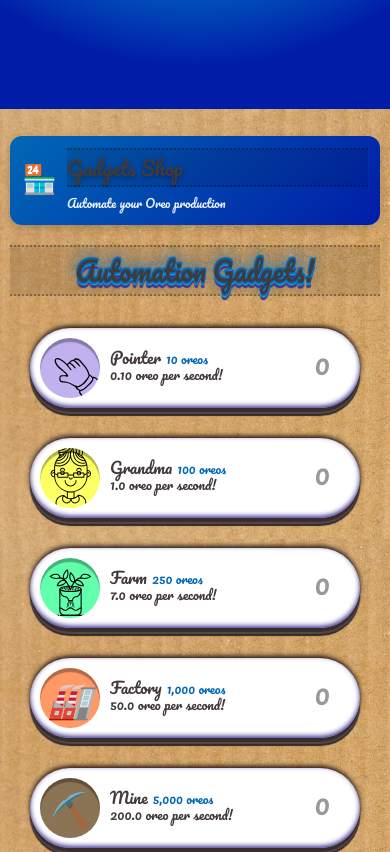
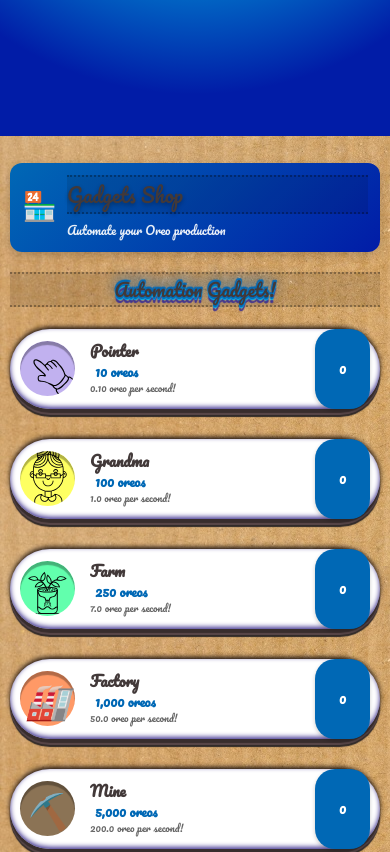
Before and after one commit to hadabo/oreo-clicker, a React app: page / in a window 390 px wide. Shown: the part 720-1572 px from the top of the page. Built offline with nearby package versions, Linux system fonts and the light colour scheme.

Commit message:
feat: Improve spacing and sizing

```diff
--- a/src/assets/style/game.css
+++ b/src/assets/style/game.css
@@ -3234,3 +3234,327 @@ h2 {
     font-size: calc(6px + 1.5vmin);
   }
 }
+
+/* =============================================
+   IMPROVED SPACING AND SIZING
+   ============================================= */
+
+/* Better list spacing */
+.automation-store,
+.trophies-list,
+.stats-list,
+.prestige-upgrades-list {
+  list-style: none;
+  padding: 0;
+  width: 95%;
+  max-width: 450px;
+  margin: 0 auto;
+}
+
+/* Improved item margins */
+.automation-item,
+.trophy-item,
+.stat-item,
+.prestige-upgrade-item {
+  list-style: none;
+  margin: 15px 0;
+  padding: 0;
+}
+
+/* Better button heights and padding */
+.buy-gadget {
+  height: 90px;
+  padding: 10px 20px 10px 90px;
+  border-radius: 45px;
+}
+
+.trophy-display {
+  height: 85px;
+  padding: 10px 20px 10px 90px;
+  border-radius: 42.5px;
+}
+
+.stat-display {
+  height: 75px;
+  padding: 10px 15px 10px 85px;
+  border-radius: 37.5px;
+}
+
+.buy-prestige-upgrade {
+  height: 90px;
+  padding: 10px 20px 10px 90px;
+  border-radius: 45px;
+}
+
+/* Larger, more prominent icons */
+.icon,
+.trophy-icon,
+.prestige-upgrade-icon {
+  width: 65px;
+  height: 65px;
+  left: 12px;
+  top: 12.5px;
+  border-radius: 32.5px;
+  font-size: 38px;
+}
+
+.stat-icon {
+  width: 60px;
+  height: 60px;
+  left: 12px;
+  top: 7.5px;
+  border-radius: 30px;
+  font-size: 35px;
+}
+
+/* Better text sizing */
+.gadget-name,
+.trophy-name,
+.buy-prestige-upgrade .upgrade-name {
+  font-size: 18px;
+  font-weight: bold;
+  display: block;
+  margin-bottom: 6px;
+  line-height: 1.2;
+}
+
+.gadget-cost,
+.buy-prestige-upgrade .upgrade-cost {
+  font-size: 15px;
+  color: #0068b5;
+  font-weight: bold;
+  display: block;
+  margin-bottom: 4px;
+}
+
+.stat-label {
+  font-size: 13px;
+  color: #666;
+  display: block;
+  margin-bottom: 4px;
+  line-height: 1.2;
+}
+
+.stat-value {
+  font-size: 18px;
+  font-weight: bold;
+  color: #0068b5;
+  line-height: 1.2;
+}
+
+/* Small text */
+.buy-gadget small,
+.trophy-desc small,
+.buy-prestige-upgrade .upgrade-desc small,
+.upgrade-locked-msg small {
+  font-size: 12px;
+  color: #666;
+  line-height: 1.3;
+  display: block;
+}
+
+/* Section headers spacing */
+.oreo-font {
+  margin: 25px auto 20px;
+  padding: 0 20px;
+}
+
+/* Better spacing between sections */
+.shop-container > div {
+  margin-bottom: 35px;
+}
+
+.shop-container > div:last-child {
+  margin-bottom: 20px;
+}
+
+/* Gadgets count badge - better positioning */
+.gadgets-count {
+  position: absolute;
+  right: 15px;
+  top: 50%;
+  transform: translateY(-50%);
+  background: #0068b5;
+  color: white;
+  padding: 8px 14px;
+  border-radius: 20px;
+  font-size: 16px;
+  font-weight: bold;
+  min-width: 35px;
+  text-align: center;
+  box-shadow: 0 2px 4px rgba(0, 0, 0, 0.2);
+}
+
+/* =============================================
+   RESPONSIVE SIZING
+   ============================================= */
+
+@media only screen and (max-width: 900px) {
+  .automation-store,
+  .trophies-list,
+  .stats-list,
+  .prestige-upgrades-list {
+    width: 100%;
+    max-width: 500px;
+  }
+
+  .automation-item,
+  .trophy-item,
+  .stat-item,
+  .prestige-upgrade-item {
+    margin: 12px 0;
+  }
+}
+
+@media only screen and (max-width: 749px) {
+  .automation-store,
+  .trophies-list,
+  .stats-list,
+  .prestige-upgrades-list {
+    width: 100%;
+  }
+
+  .automation-item,
+  .trophy-item,
+  .stat-item,
+  .prestige-upgrade-item {
+    margin: 10px 0;
+  }
+
+  .buy-gadget,
+  .buy-prestige-upgrade {
+    height: 85px;
+    padding: 10px 15px 10px 85px;
+  }
+
+  .trophy-display {
+    height: 80px;
+    padding: 10px 15px 10px 85px;
+  }
+
+  .stat-display {
+    height: 70px;
+    padding: 8px 12px 8px 80px;
+  }
+
+  .icon,
+  .trophy-icon,
+  .prestige-upgrade-icon {
+    width: 60px;
+    height: 60px;
+    left: 12px;
+    font-size: 35px;
+  }
+
+  .stat-icon {
+    width: 55px;
+    height: 55px;
+    left: 10px;
+    font-size: 32px;
+  }
+
+  .gadget-name,
+  .trophy-name,
+  .buy-prestige-upgrade .upgrade-name {
+    font-size: 16px;
+    margin-bottom: 5px;
+  }
+
+  .gadget-cost,
+  .buy-prestige-upgrade .upgrade-cost,
+  .stat-value {
+    font-size: 14px;
+  }
+
+  .stat-label {
+    font-size: 12px;
+    margin-bottom: 3px;
+  }
+
+  .buy-gadget small,
+  .trophy-desc small,
+  .buy-prestige-upgrade .upgrade-desc small,
+  .upgrade-locked-msg small {
+    font-size: 11px;
+  }
+
+  .gadgets-count {
+    padding: 6px 12px;
+    font-size: 14px;
+    right: 12px;
+  }
+
+  .oreo-font {
+    font-size: 20px;
+    margin: 20px auto 15px;
+  }
+}
+
+@media only screen and (max-width: 480px) {
+  .buy-gadget,
+  .buy-prestige-upgrade {
+    height: 80px;
+    padding: 8px 12px 8px 80px;
+  }
+
+  .trophy-display {
+    height: 75px;
+    padding: 8px 12px 8px 80px;
+  }
+
+  .stat-display {
+    height: 65px;
+    padding: 8px 10px 8px 75px;
+  }
+
+  .icon,
+  .trophy-icon,
+  .prestige-upgrade-icon {
+    width: 55px;
+    height: 55px;
+    left: 10px;
+    top: 12.5px;
+    font-size: 32px;
+  }
+
+  .stat-icon {
+    width: 50px;
+    height: 50px;
+    left: 10px;
+    top: 7.5px;
+    font-size: 28px;
+  }
+
+  .gadget-name,
+  .trophy-name,
+  .buy-prestige-upgrade .upgrade-name {
+    font-size: 15px;
+  }
+
+  .gadget-cost,
+  .buy-prestige-upgrade .upgrade-cost,
+  .stat-value {
+    font-size: 13px;
+  }
+
+  .stat-label {
+    font-size: 11px;
+  }
+
+  .buy-gadget small,
+  .trophy-desc small,
+  .buy-prestige-upgrade .upgrade-desc small {
+    font-size: 10px;
+  }
+
+  .gadgets-count {
+    padding: 5px 10px;
+    font-size: 13px;
+    right: 10px;
+  }
+
+  .oreo-font {
+    font-size: 18px;
+    margin: 15px auto 12px;
+  }
+}
```
